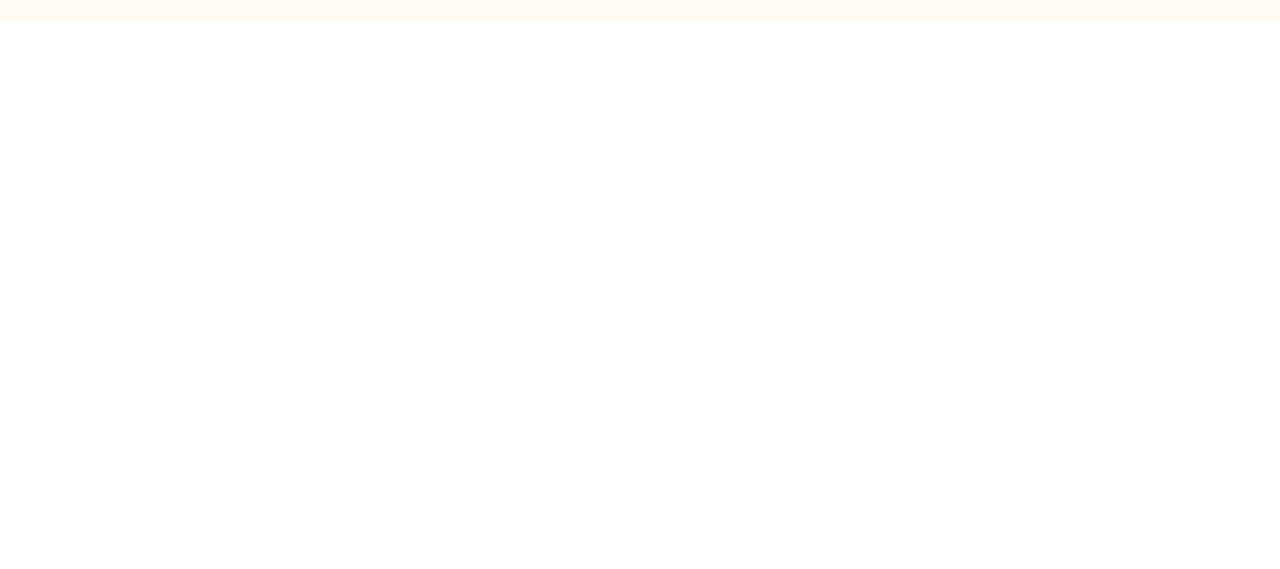
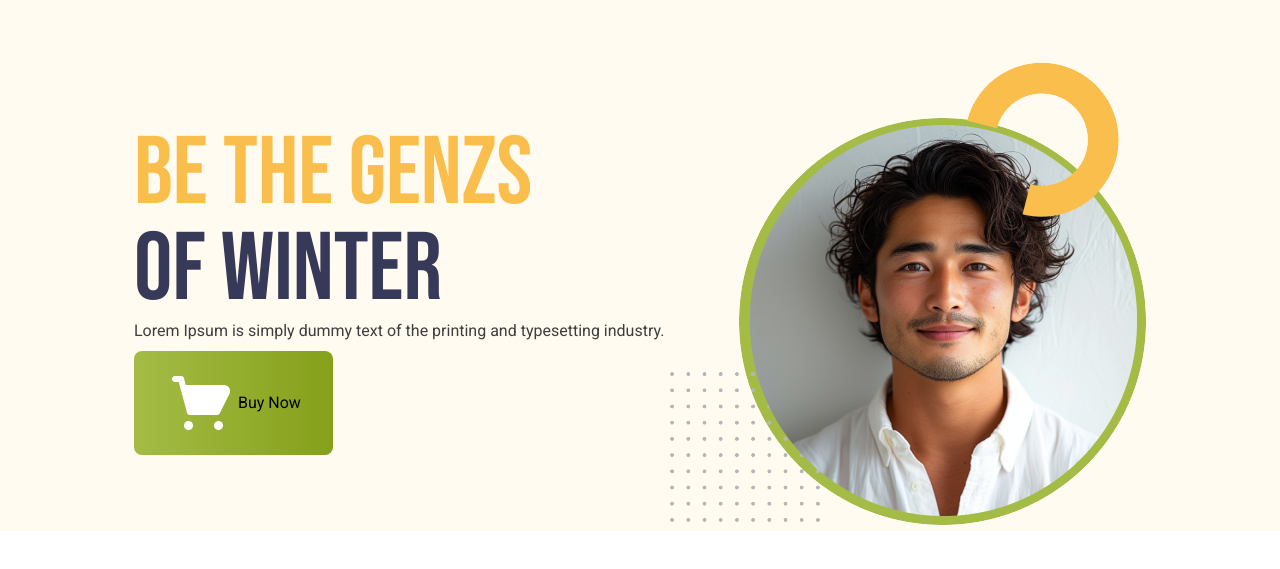
Before and after one commit to mdnazmusakib/GenZ-Fashion, a plain HTML site: page index.html in a window 1280 px wide. Shown: the part 149-718 px from the top of the page. Drawn offline with nearby package versions, Linux system fonts and the light colour scheme.

Commit message:
header complete

```diff
--- a/index.html
+++ b/index.html
@@ -47,14 +47,16 @@
         </nav>
 
 
-        <div>
+        <div class="md:flex justify-between items-center mt-[3.4rem] md:[6.5rem]">
             <div>
-                <h1></h1>
-                <h1></h1>
-                <p></p>
-                <button></button>
+                <h1 class="text-6xl text-[#FABE4C] bebas lg:text-8xl">Be the Genzs</h1>
+                <h1 class="text-6xl text-[#363958] bebas lg:text-8xl">of Winter</h1>
+                <p class="text-[1rem] text-[#3E3E3E] pb-6 md:pb-2">Lorem Ipsum is simply dummy text of the printing and typesetting industry.</p>
+                <button class="flex justify-center items-center bg-gradient-to-r from-[#A4BC46] to-[#85A019] rounded-lg px-[2rem] py-[1rem]">
+                    <img src="icons/shopping-cart 1.png" alt="">Buy Now
+                </button>
             </div>
-            <div><img src="" alt=""></div>
+            <div><img src="images/model.png" alt=""></div>
         </div>
     </header>
 </body>
```
